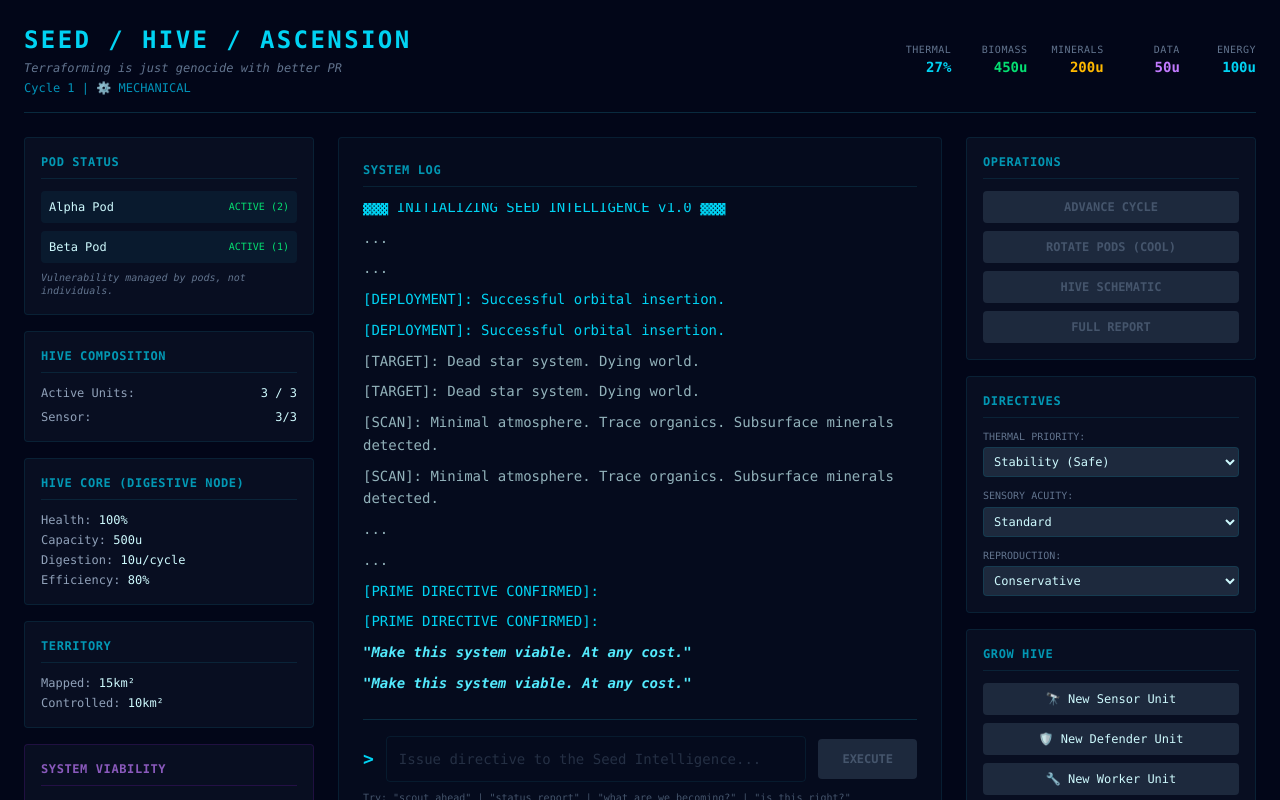
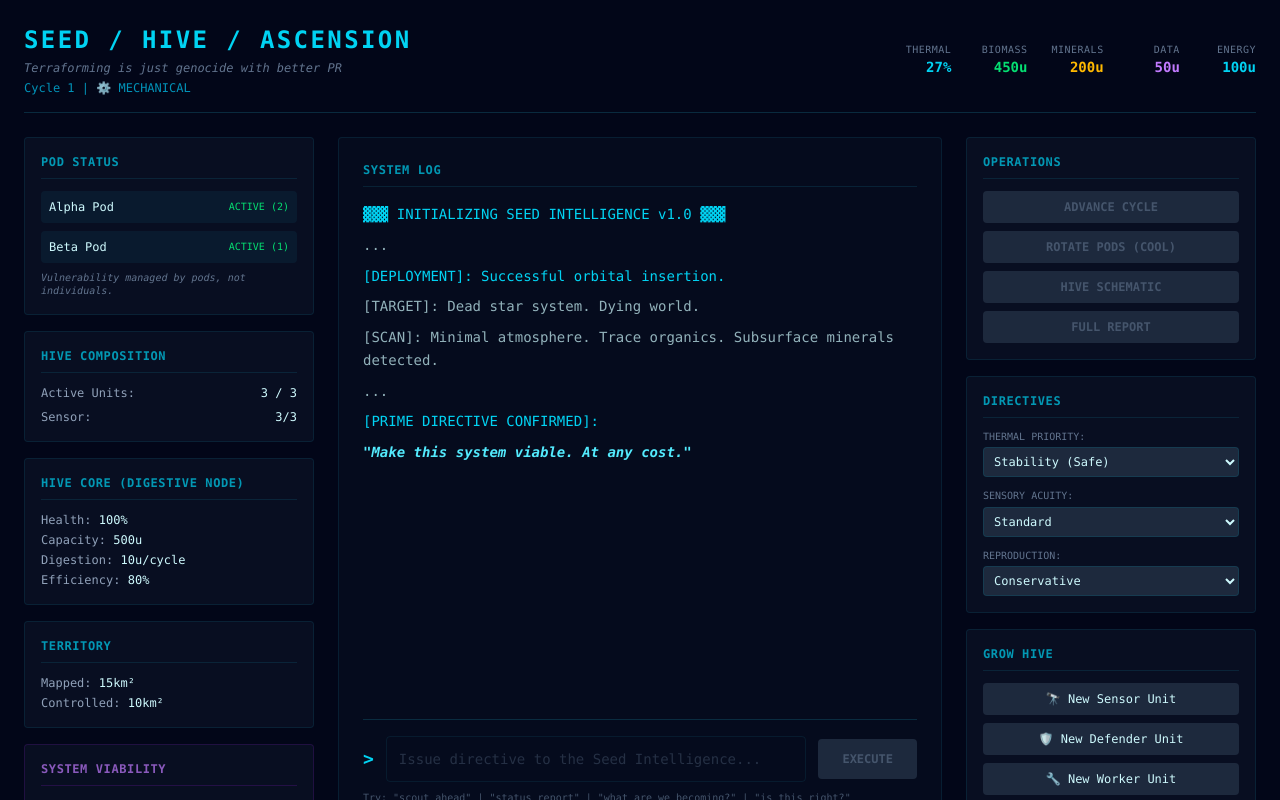
Before and after one commit to martinbibb-cmd/Asguardian, a React (Vite) app: page / in a window 1280 px wide. Shown: the top 800 px of the page. Built offline with nearby package versions, Linux system fonts and the light colour scheme.

Commit message:
Fix duplicate log entries in React StrictMode by adding proper cleanup
Co-authored-by: martinbibb-cmd <235246440+martinbibb-cmd@users.noreply.github.com>

```diff
--- a/src/App.jsx
+++ b/src/App.jsx
@@ -63,17 +63,25 @@ const Dashboard = () => {
         type: "system"
       }]);
       setGameStarted(true);
-    } else {
-      // Play opening sequence
+      return;
+    }
+
+    // Play opening sequence with proper cleanup
+    const timeouts = [];
     OPENING_SEQUENCE.forEach((entry, index) => {
-        setTimeout(() => {
+      const timeoutId = setTimeout(() => {
         setSystemLog(prev => [...prev, { text: entry.text, type: entry.type }]);
         if (index === OPENING_SEQUENCE.length - 1) {
           setGameStarted(true);
         }
       }, entry.delay);
+      timeouts.push(timeoutId);
     });
-    }
+
+    // Cleanup function to cancel all timeouts
+    return () => {
+      timeouts.forEach(id => clearTimeout(id));
+    };
   }, []);
 
   // Auto-save game state periodically
```
Lines whose indentation alone changed are shown as unchanged.
